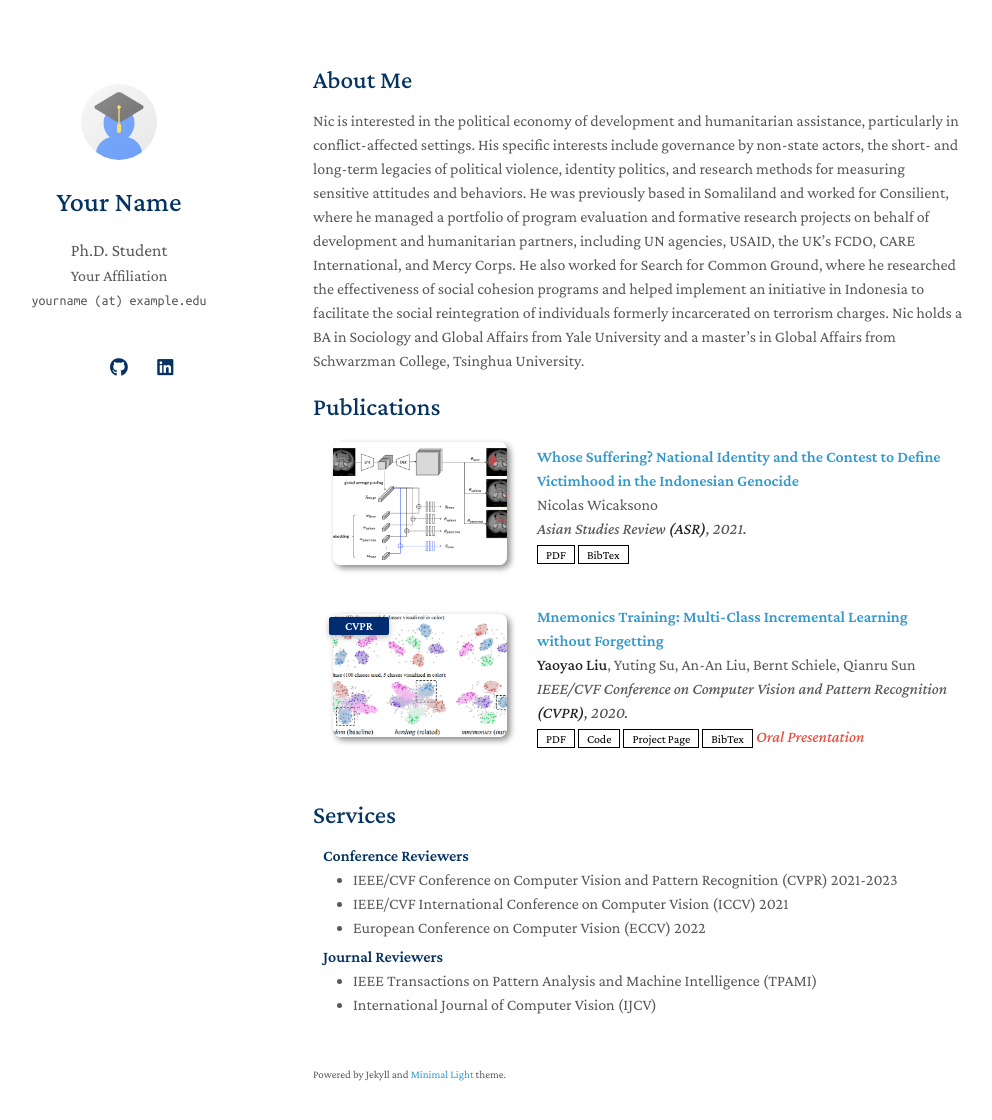
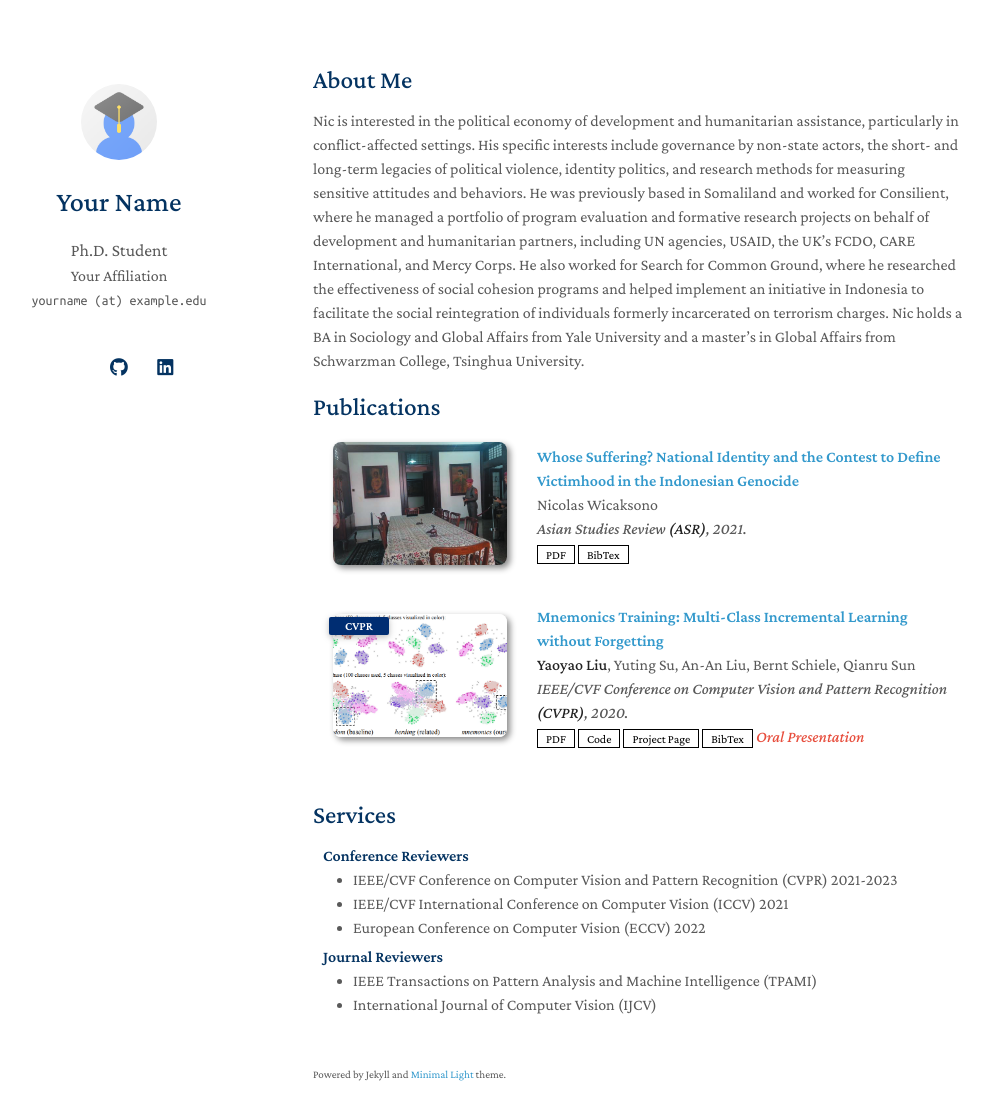
Before and after one commit to nicowicaksono/nicgwicaksono, a Jekyll site: the page built from index.md, in a window 1280 px wide and 1155 px high. Shown: the top 1120 px of the window, without its empty margins (157-1149 px from the left). Built offline with Jekyll 4.4.1, drawn with Linux system fonts in a browser that asks for light colours; a style sheet for code colours, icons or effects is not loaded; our own code applies the rules of GitHub Pages for plain Markdown files.

Commit message:
Update publications.yml

```diff
--- a/_data/publications.yml
+++ b/_data/publications.yml
@@ -7,7 +7,7 @@ main:
     pdf: https://www.tandfonline.com/doi/full/10.1080/10357823.2020.1814199
     code:
     bibtex: https://bib.yliu.me/MICCAI23.txt
-    image: ./assets/img/teaser_example_2.png
+    image: ./assets/img/pic1.png
     notes:
 
   - title: "Mnemonics Training: Multi-Class Incremental Learning without Forgetting"
```
